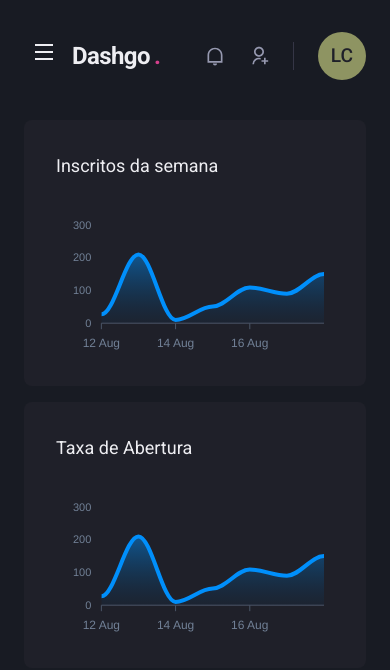
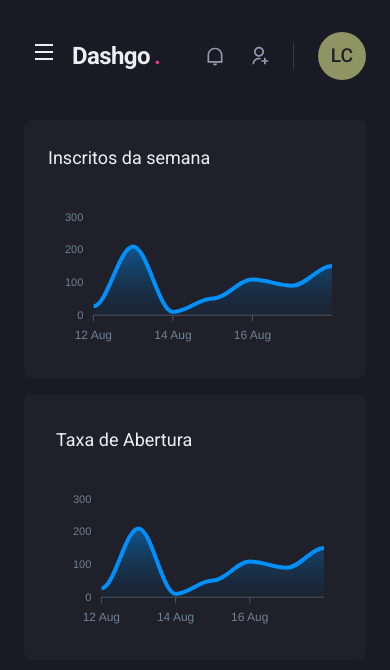
Before and after one commit to luizcdribeiro/dashboard-react, a Next.js app: page /dashboard in a window 390 px wide. Shown: the top 670 px of the page. Built offline with nearby package versions, Linux system fonts and the light colour scheme.

Commit message:
dashboard responsivo

```diff
--- a/src/pages/dashboard.tsx
+++ b/src/pages/dashboard.tsx
@@ -76,7 +76,7 @@ export default function Dashboard() {
 
         <SimpleGrid flex="1" gap="4" minChildWidth="320px" align="flex-start">
           <Box
-            p="8"
+            p={['6', '8']}
             bg="gray.800"
             borderRadius={8}
             pb="4"
```
